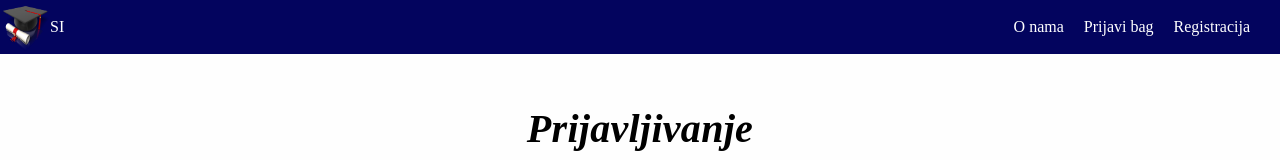
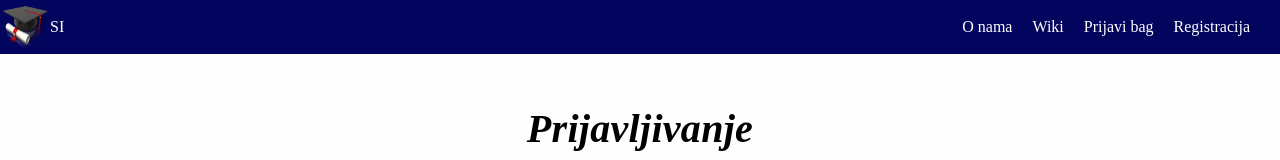
Before and after one commit to Spremi-Ispit/Spremi_Ispit, a React (Vite) app in the folder frontend/: page /login in a window 1280 px wide. Shown: the top 160 px of the page. Built offline with nearby package versions, Linux system fonts and the light colour scheme; no server answers.

Commit message:
Add link to elfak wiki page.

```diff
--- a/frontend/src/components/navbar/Navbar.jsx
+++ b/frontend/src/components/navbar/Navbar.jsx
@@ -8,6 +8,7 @@ import Login from './components/Login';
 import Register from './components/Register';
 import Logout from './components/Logout';
 import Users from './components/Users';
+import Wiki from './components/Wiki';
 
 const headerHeight = '54px';
 
@@ -33,6 +34,7 @@ export const Navbar = () => {
       <StyledNav>
         <Logo />
         <About />
+        <Wiki />
         <ReportBug />
         <Users />
         <Profile />
--- /dev/null
+++ b/frontend/src/components/navbar/components/Wiki.jsx
@@ -0,0 +1,16 @@
+import React from 'react';
+import NavLink from './components/NavLink';
+
+const Wiki = () => {
+  return (
+    <NavLink
+      as="a"
+      href="https://elfak.akymaky.me"
+      target="_blank"
+    >
+      Wiki
+    </NavLink>
+  );
+};
+
+export default Wiki;
```
